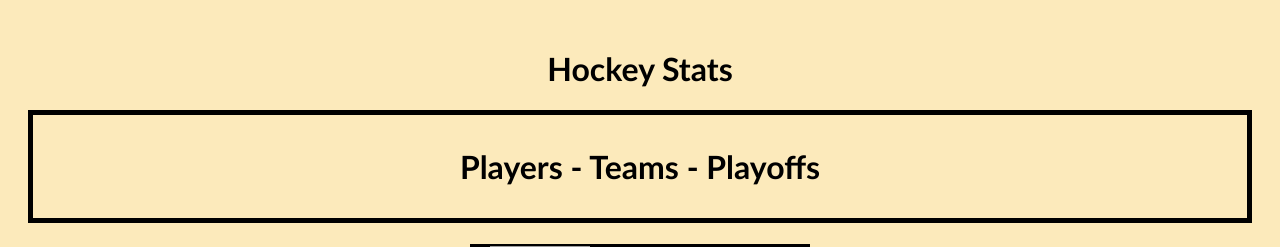
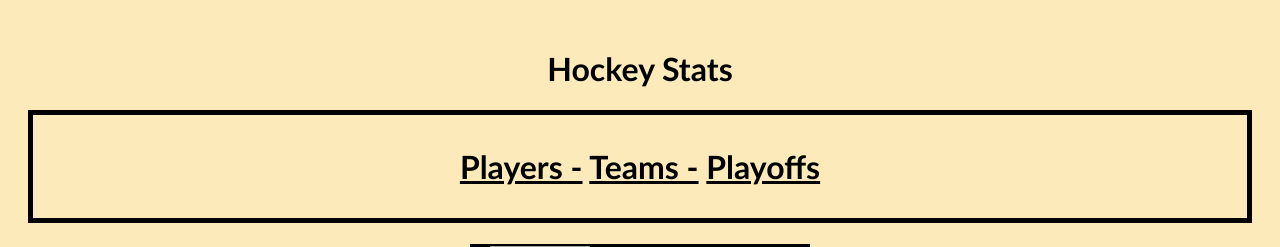
Before and after one commit to MaxOngcangco98/HockeyStats, a plain HTML site: page index.html in a window 1280 px wide. Shown: the top 247 px of the page. Drawn offline with Linux system fonts and the light colour scheme; grey boxes are pictures that could not be loaded.

Commit message:
Update index.html

```diff
--- a/index.html
+++ b/index.html
@@ -1,13 +1,19 @@
 <!DOCTYPE html>
 <html>
 <head>
+<title>Hockey Stats</title>
+<style>
+  body, h1, h2, h3, h4, h5, h6, p, span, a, li, td, th, div {
+    color: black;
+  }
+</style>
+</head>
 <body style="text-align: center; background-color: #fceabb; font-family: 'Trebuchet MS'; padding: 20px;">
-<title>Hockey Stats</title>
 <h1>
 <center>Hockey Stats</center>
 </h1>
 <center>
-  <h1 style="border-width:5px; border-style:solid; border-color:black; padding: 1em;">Players - Teams - Playoffs</h1>
+  <h1 style="border-width:5px; border-style:solid; border-color:black; padding: 1em;"><a href="https://www.printables.com/">Players -</a> <a href="https://www.printables.com/">Teams -</a> <a href="https://www.printables.com/"> Playoffs</a></h1>
 </center>
 <center>
 
@@ -170,12 +176,5 @@
 
 </center>
 <h4>All rights reserved to Hockey Stats ©</h4>
-<style>
-  body, h1, h2, h3, h4, h5, h6, p, span, a, li, td, th, div {
-    color: black;
-  }
-</style>
-
 </body>
-</head>
 </html>
```
